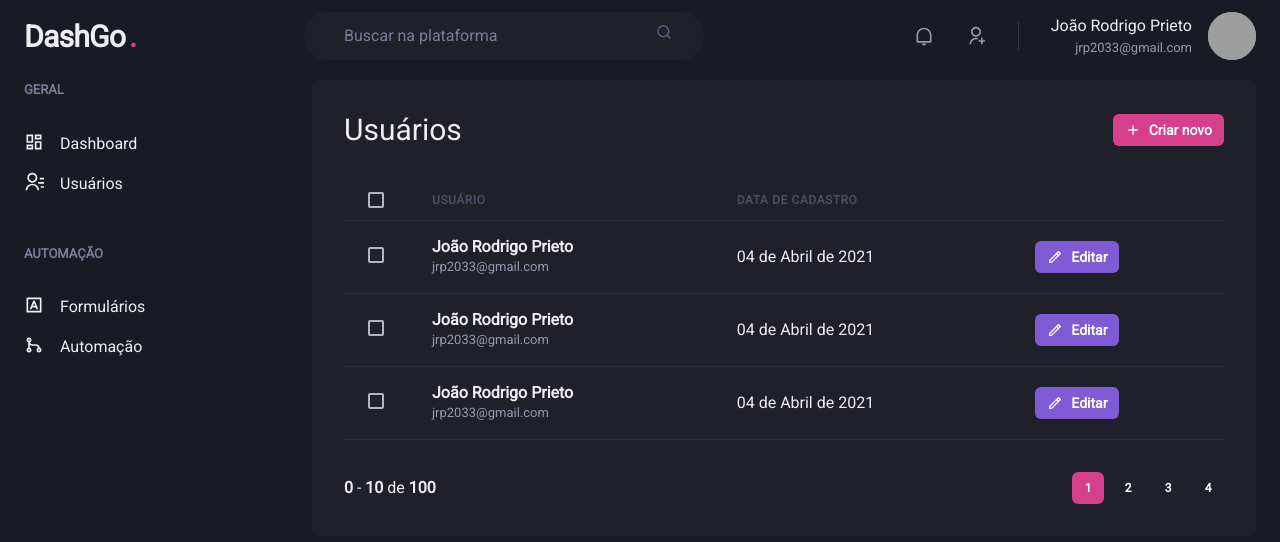
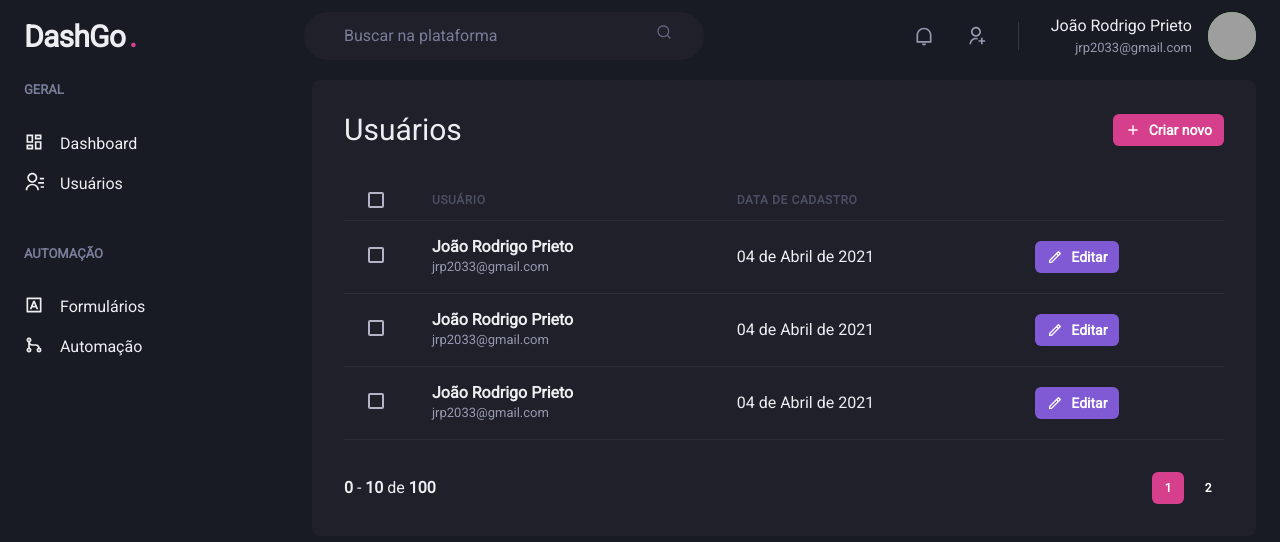
Before and after one commit to joaordr/dashgo, a Next.js app: page /users in a window 1280 px wide. Shown: the top 542 px of the page. Built offline with nearby package versions, Linux system fonts and the light colour scheme; grey boxes are pictures that could not be loaded.

Commit message:
Componentização dos menus

```diff
--- a/src/components/Header/Logo.tsx
+++ b/src/components/Header/Logo.tsx
@@ -3,7 +3,7 @@ import { Text } from '@chakra-ui/react';
 export function Logo() {
     return (
         <Text
-            fontSize="3xl"
+            fontSize={["2xl", "3xl"]}
             fontWeight="bold"
             letterSpacing="tight"
             w="64">
--- a/src/components/Pagination.tsx
+++ /dev/null
@@ -1,63 +0,0 @@
-import { Box, Button, Stack } from "@chakra-ui/react";
-
-export function Pagination() {
-    return (
-        <Stack direction="row" mt="8" justify="space-between" align="center" spacing="6">
-
-            <Box>
-                <strong>0</strong> - <strong>10</strong> de <strong>100</strong>
-            </Box>
-
-            <Stack direction="row" spacing="2">
-                <Button
-                    size="sm"
-                    fontSize="xs"
-                    w="4"
-                    colorScheme="pink"
-                    disabled
-                    _disabled={{
-                        bgColor: 'pink.500',
-                        cursor: 'default',
-                    }}
-                >
-                    1
-                </Button>
-                <Button
-                    size="sm"
-                    fontSize="xs"
-                    w="4"
-                    colorScheme="gray.700"
-                    _hover={{
-                        bg: 'gray.500'
-                    }}
-                >
-                    2
-                </Button>
-                <Button
-                    size="sm"
-                    fontSize="xs"
-                    w="4"
-                    colorScheme="gray.700"
-                    _hover={{
-                        bg: 'gray.500'
-                    }}
-                >
-                    3
-                </Button>
-                <Button
-                    size="sm"
-                    fontSize="xs"
-                    w="4"
-                    colorScheme="gray.700"
-                    _hover={{
-                        bg: 'gray.500'
-                    }}
-                >
-                    4
-                </Button>
-            </Stack>
-
-
-        </Stack>
-    )
-}
--- /dev/null
+++ b/src/components/Pagination/PaginationItem.tsx
@@ -0,0 +1,40 @@
+import { Button } from "@chakra-ui/react";
+
+interface PaginationItemProps {
+    isCurrent?: boolean;
+    number: number;
+}
+
+export function PaginationItem({ isCurrent = false, number }: PaginationItemProps) {
+    if (isCurrent) {
+        return (
+            <Button
+                size="sm"
+                fontSize="xs"
+                w="4"
+                colorScheme="pink"
+                disabled
+                _disabled={{
+                    bgColor: 'pink.500',
+                    cursor: 'default',
+                }}
+            >
+                {number}
+            </Button>
+        )
+    }
+
+    return (
+        <Button
+            size="sm"
+            fontSize="xs"
+            w="4"
+            colorScheme="gray.700"
+            _hover={{
+                bg: 'gray.500'
+            }}
+        >
+            {number}
+        </Button>
+    )
+}
--- /dev/null
+++ b/src/components/Pagination/index.tsx
@@ -0,0 +1,20 @@
+import { Box, Button, Stack } from "@chakra-ui/react";
+import { PaginationItem } from "./PaginationItem";
+
+export function Pagination() {
+    return (
+        <Stack direction="row" mt="8" justify="space-between" align="center" spacing="6">
+
+            <Box>
+                <strong>0</strong> - <strong>10</strong> de <strong>100</strong>
+            </Box>
+
+            <Stack direction="row" spacing="2">
+                <PaginationItem number={1} isCurrent={true} />
+                <PaginationItem number={2} />
+            </Stack>
+
+
+        </Stack>
+    )
+}
--- a/src/components/SideBar.tsx
+++ /dev/null
@@ -1,44 +0,0 @@
-import { Box, Stack, Text, Link, Icon } from "@chakra-ui/react";
-import { RiContactsLine, RiDashboardLine, RiGitMergeLine, RiInputMethodLine } from "react-icons/ri";
-
-export function SideBar() {
-    return (
-
-        <Box
-            as="aside"
-            w="64"
-            mr="8"
-        >
-
-            <Stack spacing="12" align="flex-start">
-                <Box>
-                    <Text fontWeight="bold" color="gray.400" fontSize="small" >GERAL</Text>
-                    <Stack spacing="4" mt="8" align="stretch">
-                        <Link display="flex" align="center">
-                            <Icon as={RiDashboardLine} fontSize="20" />
-                            <Text ml="4" fontWeight="medium">Dashboard</Text>
-                        </Link>
-                        <Link display="flex" align="center">
-                            <Icon as={RiContactsLine} fontSize="20" />
-                            <Text ml="4" fontWeight="medium">Usuários</Text>
-                        </Link>
-                    </Stack>
-                </Box>
-                <Box>
-                    <Text fontWeight="bold" color="gray.400" fontSize="small" >AUTOMAÇÃO</Text>
-                    <Stack spacing="4" mt="8" align="stretch">
-                        <Link display="flex" align="center">
-                            <Icon as={RiInputMethodLine} fontSize="20" />
-                            <Text ml="4" fontWeight="medium">Formulários</Text>
-                        </Link>
-                        <Link display="flex" align="center">
-                            <Icon as={RiGitMergeLine} fontSize="20" />
-                            <Text ml="4" fontWeight="medium">Automação</Text>
-                        </Link>
-                    </Stack>
-                </Box>
-            </Stack>
-
-        </Box>
-    )
-}
--- /dev/null
+++ b/src/components/Sidebar/NavLink.tsx
@@ -0,0 +1,16 @@
+import { Icon, Link, Text, LinkProps } from "@chakra-ui/react";
+import { ElementType } from "react";
+
+interface NavLinkprops extends LinkProps {
+    icon: ElementType;
+    children: string;
+}
+
+export function NavLink({ icon, children, ...rest }: NavLinkprops) {
+    return (
+        <Link display="flex" align="center" {...rest}>
+            <Icon as={icon} fontSize="20" />
+            <Text ml="4" fontWeight="medium">{children}</Text>
+        </Link>
+    );
+}
--- /dev/null
+++ b/src/components/Sidebar/NavSection.tsx
@@ -0,0 +1,19 @@
+import { Box, Icon, Link, Stack, Text } from "@chakra-ui/react";
+import { ReactNode } from "react";
+import { RiContactsLine, RiDashboardLine } from "react-icons/ri";
+
+interface NavSectionProps {
+    title: string;
+    children: ReactNode;
+}
+
+export function NavSection({ title, children }: NavSectionProps) {
+    return (
+        <Box>
+            <Text fontWeight="bold" color="gray.400" fontSize="small" >{title}</Text>
+            <Stack spacing="4" mt="8" align="stretch">
+                {children}
+            </Stack>
+        </Box>
+    )
+}
--- /dev/null
+++ b/src/components/Sidebar/index.tsx
@@ -0,0 +1,31 @@
+import { Box, Stack } from "@chakra-ui/react";
+import { RiContactsLine, RiDashboardLine, RiGitMergeLine, RiInputMethodLine } from "react-icons/ri";
+import { NavLink } from "./NavLink";
+import { NavSection } from "./NavSection";
+
+export function SideBar() {
+    return (
+
+        <Box
+            as="aside"
+            w="64"
+            mr="8"
+        >
+
+            <Stack spacing="12" align="flex-start">
+                <NavSection title="GERAL">
+                    <NavLink icon={RiDashboardLine}>Dashboard</NavLink>
+                    <NavLink icon={RiContactsLine}>Usuários</NavLink>
+                </NavSection>
+
+                <NavSection title="AUTOMAÇÃO">
+                    <NavLink icon={RiInputMethodLine}>Formulários</NavLink>
+                    <NavLink icon={RiGitMergeLine}>Automação</NavLink>
+                </NavSection>
+
+
+            </Stack>
+
+        </Box>
+    )
+}
```
Also changed, not shown: src/components/Header/index.tsx (renamed from src/components/Header.tsx, +5 -6 lines).
